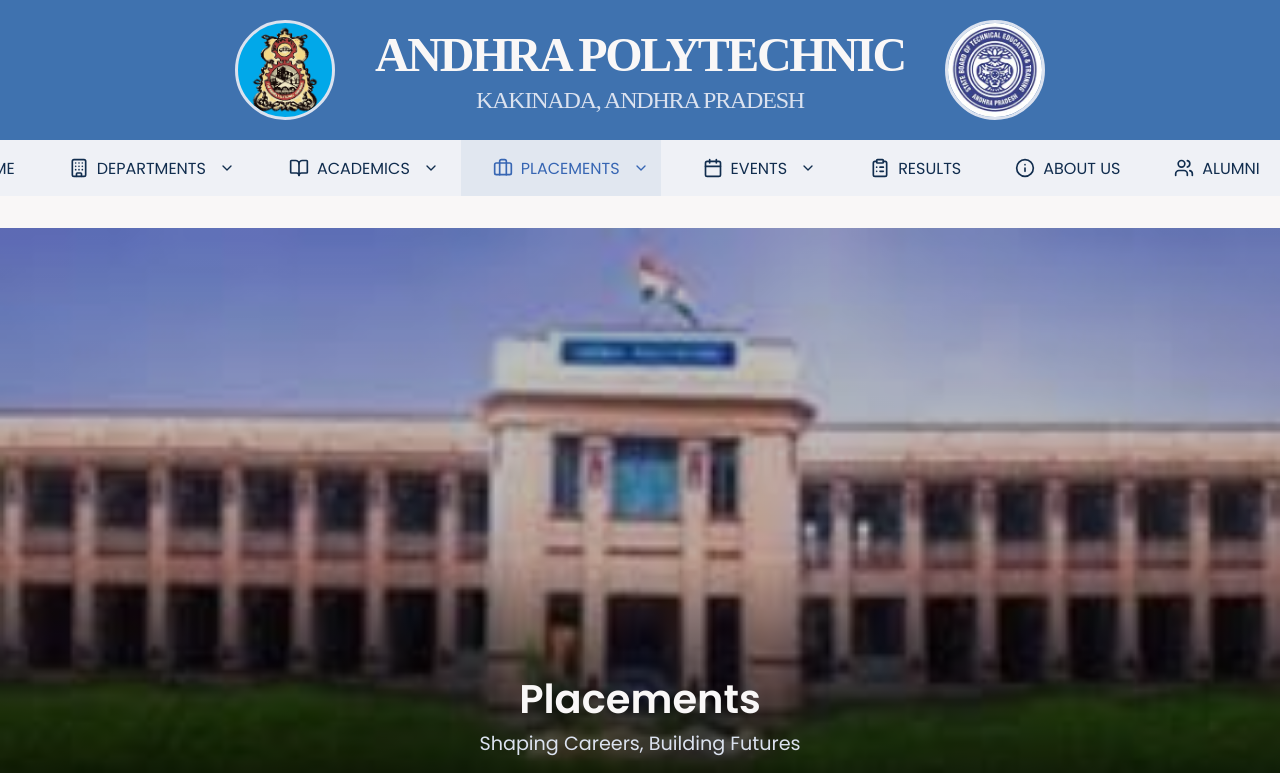
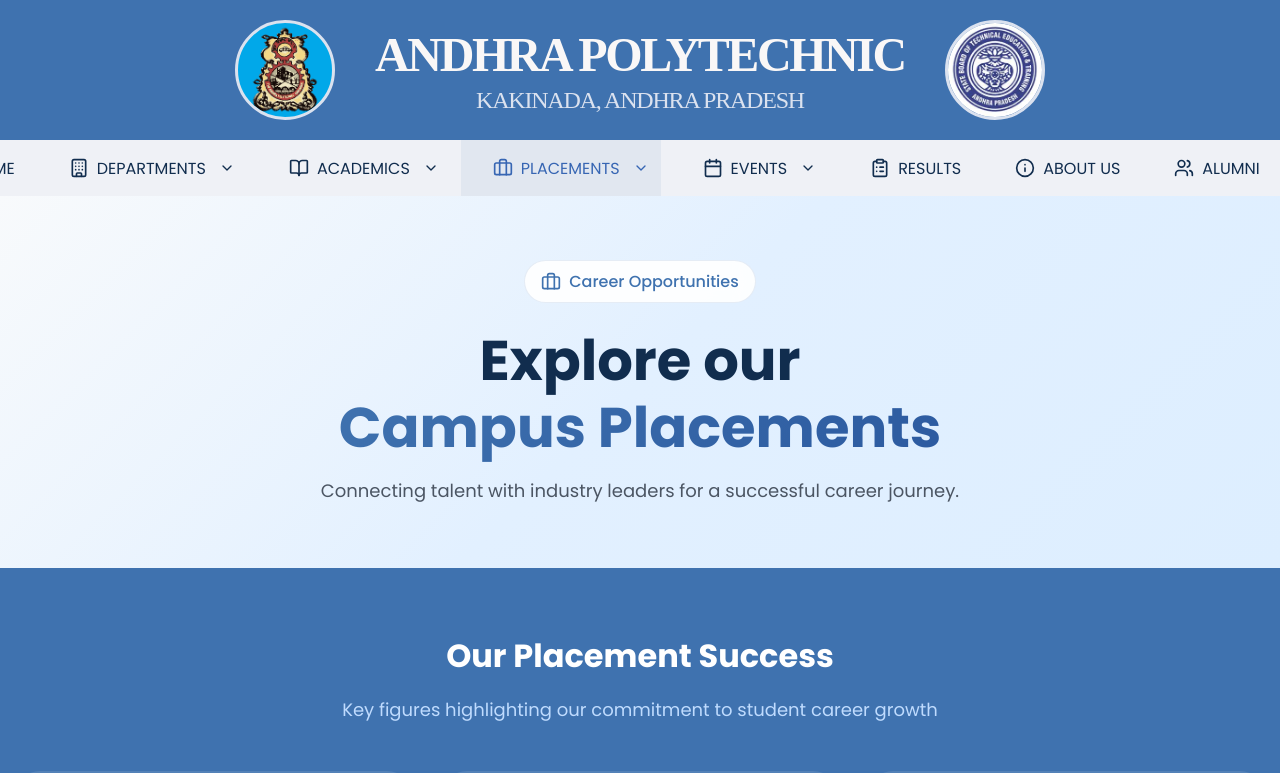
Before and after one commit to DhanushSaiCoder/AndhraPolytechnic, a React (Create React App) app in the folder frontend/: page /placements in a window 1280 px wide. Shown: the top 773 px of the page. Built offline with nearby package versions, Linux system fonts and the light colour scheme.

Commit message:
~style placements hero section

```diff
--- a/frontend/src/components/PlacementsComponents/PlacementsHeroSection.js
+++ b/frontend/src/components/PlacementsComponents/PlacementsHeroSection.js
@@ -1,14 +1,21 @@
 import React from 'react';
 import '../../styles/PlacementsStyles/PlacementsHeroSection.css';
+import { Briefcase } from 'lucide-react';
 
 const PlacementsHeroSection = () => {
     return (
-        <div className='PlacementsHeroSection'>
-            <div className='hero-section-cta-div'>
-                <h1>Placements</h1>
-                <p>Shaping Careers, Building Futures</p>
+        <header className="placements-hero-section">
+            <div className="placements-badge">
+                <Briefcase className="badge-icon" />
+                <span className="badge-text">Career Opportunities</span>
             </div>
-        </div>
+            <h1 className="placements-title-main">
+                Explore our <br /> <span className="title-highlight">Campus Placements</span>
+            </h1>
+            <p className="placements-description-main">
+                Connecting talent with industry leaders for a successful career journey.
+            </p>
+        </header>
     );
 }
 
--- a/frontend/src/styles/PlacementsStyles/Placements.css
+++ b/frontend/src/styles/PlacementsStyles/Placements.css
@@ -1,7 +1,6 @@
 /* Placements.css */
 
 .placements-page {
-    padding: 2rem 0;
     background-color: #F9F7F7;
 }
 
--- a/frontend/src/styles/PlacementsStyles/PlacementsHeroSection.css
+++ b/frontend/src/styles/PlacementsStyles/PlacementsHeroSection.css
@@ -1,32 +1,76 @@
-.PlacementsHeroSection {
-  height: 550px;
-  display: flex;
-  align-items: flex-end;
-  justify-content: center;
-  gap: 40px;
+/* PlacementsHeroSection.css */
 
-  /* add a 50% black overlay */
-  background:
-    linear-gradient(rgba(0,0,0,0.25) 60%, rgba(0,0,0,0.8)),
-    url('../../images/aptCampus.jpeg') center center/cover; /* Reusing existing image */
+.placements-hero-section {
+    padding: 4rem 1rem;
+    background: linear-gradient(135deg, #f8fafc 0%, #e2f0ff 50%, #ddeeff 100%);
+    min-height: 300px; /* Keep as is, or change to calc(100vh - 120px) if desired */
+    text-align: center;
+    margin-left: auto;
+    margin-right: auto;
 }
 
-.hero-section-cta-div{
-    color: #F9F7F7;
-    display: flex;
+.placements-badge {
+    display: inline-flex;
     align-items: center;
-    justify-content: center;
-    flex-direction: column;
-}
-.hero-section-cta-div h1 {
-    font-size: 2.5rem;
-    font-weight: 600;
-    margin: 0;
+    gap: 0.5rem;
+    background: rgba(255, 255, 255, 0.9);
+    backdrop-filter: blur(10px);
+    padding: 0.5rem 1rem;
+    border-radius: 9999px;
+    border: 1px solid #3f72af20;
+    margin-bottom: 1.5rem;
 }
 
-.hero-section-cta-div p {
-    color: #DBE2EF;
-    font-size: 1.2rem;
-    margin-top: 0;
-    margin-bottom: 20px;
+.badge-icon {
+    width: 1.25rem;
+    height: 1.25rem;
+    color: #3f72af;
 }
+
+.badge-text {
+    color: #3f72af;
+    font-weight: 500;
+}
+
+.placements-title-main {
+    font-size: 2.5rem;
+    font-weight: 700;
+    color: #112d4e;
+    margin-bottom: 1rem;
+    line-height: 1.2;
+}
+
+.title-highlight {
+    background: linear-gradient(135deg, #3f72af 0%, #2c5aa0 100%);
+    -webkit-background-clip: text;
+    -webkit-text-fill-color: transparent;
+    background-clip: text;
+}
+
+.placements-description-main {
+    font-size: 1.125rem;
+    color: #4b5563;
+    max-width: 62rem;
+    margin: 0 auto;
+}
+
+@media (max-width: 768px) {
+    .placements-title-main {
+        font-size: 2rem;
+    }
+    .placements-description-main {
+        font-size: 1rem;
+    }
+}
+
+@media (min-width: 768px) {
+    .placements-title-main {
+        font-size: 3rem;
+    }
+}
+
+@media (min-width: 1024px) {
+    .placements-title-main {
+        font-size: 3.5rem;
+    }
+}
```
